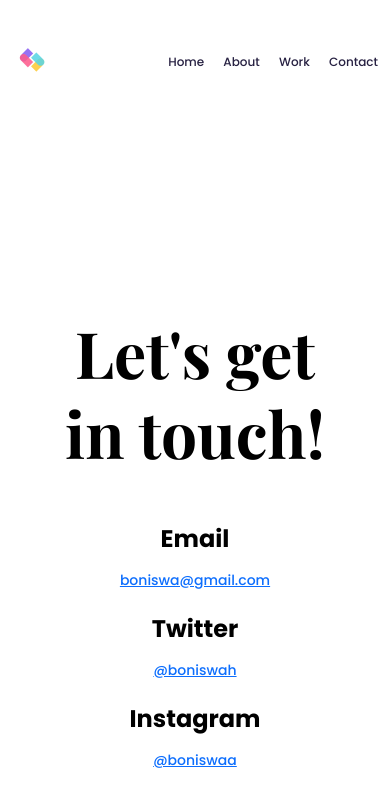
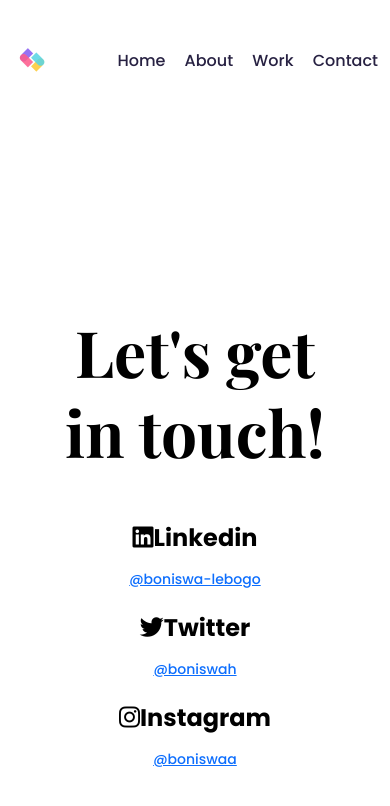
Before and after one commit to Boniswah/Boniswa-Lebogo-Portfolio-Project, a plain HTML site: page contact.html in a window 390 px wide. Drawn offline with nearby package versions, Linux system fonts and the light colour scheme.

Commit message:
edit
edited and corrected minor erros

```diff
--- a/contact.html
+++ b/contact.html
@@ -52,18 +52,21 @@
     <div class="content-container container">
         <div class="content">
             <h1 class="mb-5">Let's get in touch!</h1>
-            <h3>Email</h3>
-            <p><a href="mailto:boniswah@gmail.com">boniswa@gmail.com</a>
+            <h3><i class="fa-brands fa-linkedin"></i></i>Linkedin</h3>
+            <p><a href="https//www.linkedin.com/in/boniswa-lebogo">@boniswa-lebogo</a>
                 </p>
-            <h3>Twitter</h3>
+            <h3><i class="fa-brands fa-twitter"></i>Twitter</h3>
             <p><a href="https://www.twitter.com/boniswah" target="_blank">@boniswah</a></p>
-            <h3>Instagram</h3>
+            <h3><i class="fa-brands fa-instagram"></i>Instagram</h3>
             <p><a href="https://www.Instagram.com/boniswaa" target="_blank">@boniswaa</a></p>
 
 
 
         </div>
     </div>
+
+
+
 </body>
 
 </html>
--- a/css/style.css
+++ b/css/style.css
@@ -154,7 +154,7 @@ color: var(--branding-color);
         padding: 80px 20px;
     }
 
-    .content{
+    .content {
         text-align: center;
         padding: 0;
     }
@@ -163,8 +163,4 @@ color: var(--branding-color);
         padding: 0;
         text-align: center;
     }
-
-    nav a {
-        font-size: 12px;
-    }
 }
```
Also changed, not shown: index.html (+9 -21 lines).
